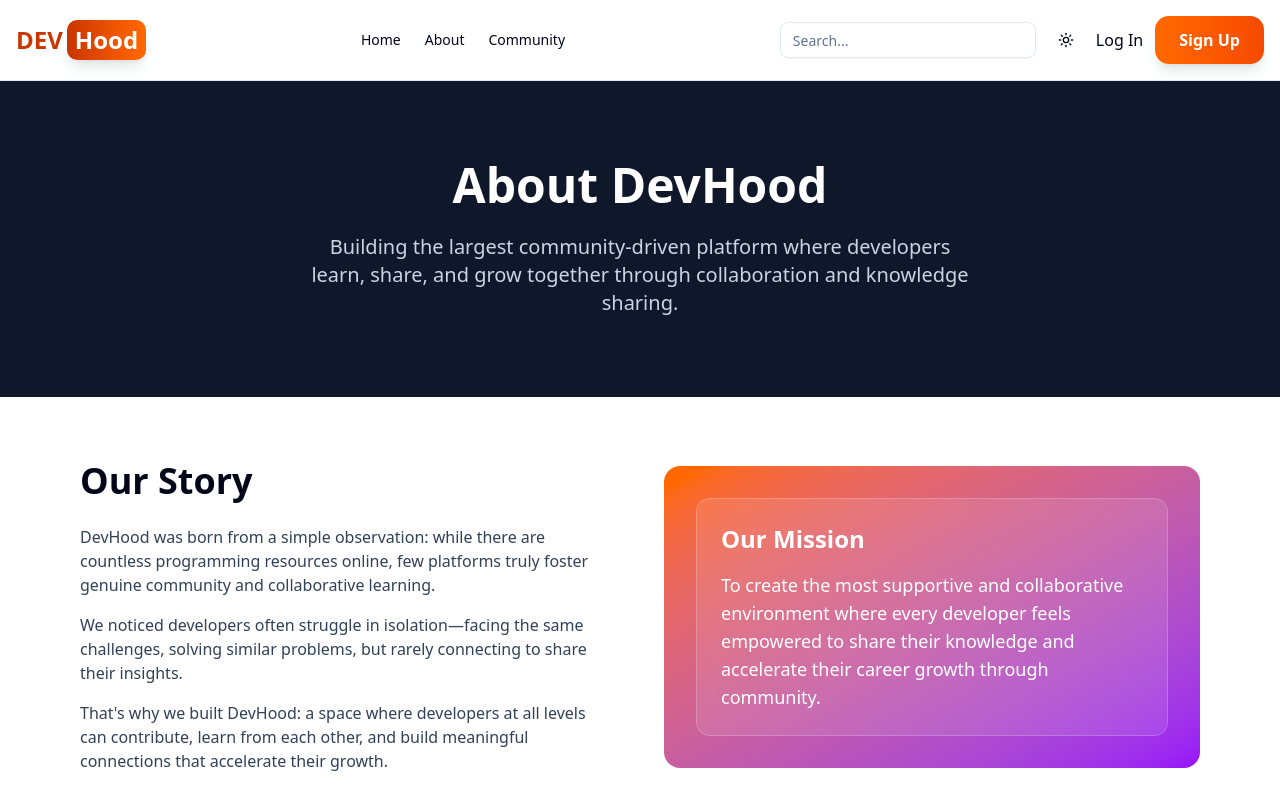
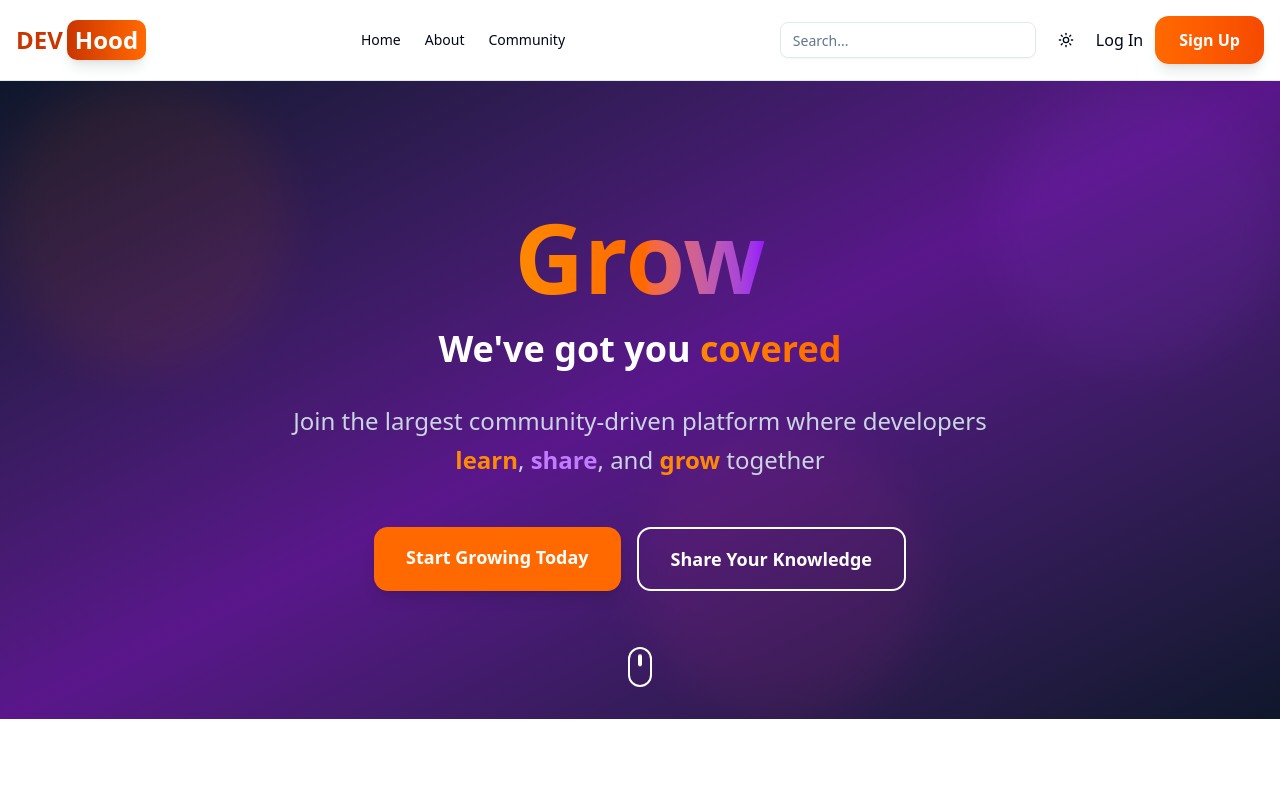
Before and after one commit to chlazie/dev-blog, a Next.js app: page /about in a window 1280 px wide. Shown: the top 786 px of the page. Built offline with nearby package versions, Linux system fonts and the light colour scheme; no server answers.

Commit message:
Dev: animated aboutPage

```diff
--- a/src/app/about/page.tsx
+++ b/src/app/about/page.tsx
@@ -10,14 +10,59 @@ export default function AboutPage() {
     <>
       <Header />
       <div className="min-h-screen bg-white dark:bg-slate-900 transition-colors">
-        {/* Header */}
-        <header className="bg-slate-900 dark:bg-slate-800 text-white py-20">
-          <div className="max-w-4xl mx-auto px-4 text-center">
-            <h1 className="text-5xl font-bold mb-6">About DevHood</h1>
-            <p className="text-xl text-slate-300 max-w-2xl mx-auto">
-              Building the largest community-driven platform where developers learn,
-              share, and grow together through collaboration and knowledge sharing.
+        {/* Hero Header - Inspired by the image */}
+        <header className="relative bg-gradient-to-br from-slate-900 via-purple-900 to-slate-900 text-white py-32 overflow-hidden">
+          {/* Background Pattern */}
+          <div className="absolute inset-0 opacity-10">
+            <div className="absolute top-0 left-0 w-72 h-72 bg-orange-500 rounded-full mix-blend-multiply filter blur-xl opacity-70 animate-blob"></div>
+            <div className="absolute top-0 right-0 w-72 h-72 bg-purple-500 rounded-full mix-blend-multiply filter blur-xl opacity-70 animate-blob animation-delay-2000"></div>
+            <div className="absolute bottom-0 left-1/2 w-72 h-72 bg-pink-500 rounded-full mix-blend-multiply filter blur-xl opacity-70 animate-blob animation-delay-4000"></div>
+          </div>
+
+          <div className="relative max-w-6xl mx-auto px-4 text-center">
+            {/* Main Heading with Gradient */}
+            <div className="mb-8">
+              <h1 className="text-6xl md:text-8xl font-black mb-6">
+                <span className="bg-gradient-to-r from-orange-400 via-orange-500 to-purple-600 bg-clip-text text-transparent">
+                  Grow
+                </span>
+              </h1>
+              <div className="text-2xl md:text-4xl font-bold mb-6">
+                <span className="text-white">We've got you</span>
+                <span className="bg-gradient-to-r from-orange-400 to-orange-500 bg-clip-text text-transparent"> covered</span>
+              </div>
+            </div>
+
+            {/* Subtitle */}
+            <p className="text-xl md:text-2xl text-slate-300 max-w-3xl mx-auto leading-relaxed">
+              Join the largest community-driven platform where developers
+              <span className="text-orange-400 font-semibold"> learn</span>,
+              <span className="text-purple-400 font-semibold"> share</span>, and
+              <span className="text-orange-400 font-semibold"> grow</span> together
             </p>
+
+            {/* CTA Buttons */}
+            <div className="flex flex-col sm:flex-row gap-4 justify-center mt-12">
+              <Link
+                href="/join"
+                className="bg-orange-500 text-white px-8 py-4 rounded-xl hover:bg-orange-600 transition font-semibold text-lg shadow-lg hover:shadow-xl transform hover:-translate-y-1"
+              >
+                Start Growing Today
+              </Link>
+              <Link
+                href="/contribute"
+                className="border-2 border-white text-white px-8 py-4 rounded-xl hover:bg-white hover:text-slate-900 transition font-semibold text-lg"
+              >
+                Share Your Knowledge
+              </Link>
+            </div>
+          </div>
+
+          {/* Scroll Indicator */}
+          <div className="absolute bottom-8 left-1/2 transform -translate-x-1/2">
+            <div className="w-6 h-10 border-2 border-white rounded-full flex justify-center">
+              <div className="w-1 h-3 bg-white rounded-full mt-2 animate-bounce"></div>
+            </div>
           </div>
         </header>
 
@@ -141,17 +186,17 @@ export default function AboutPage() {
             <h2 className="text-4xl font-bold text-center mb-12 dark:text-white">Our Community Values</h2>
             <div className="grid md:grid-cols-2 lg:grid-cols-4 gap-6">
               <div className="bg-white dark:bg-slate-800 border dark:border-slate-700 rounded-xl p-6 text-center shadow-sm">
-                <div className="text-4xl mb-3">🫱🏾‍🫲🏻</div>
+                <div className="text-3xl mb-3">🤝</div>
                 <h3 className="font-semibold mb-2 dark:text-white">Collaboration</h3>
                 <p className="text-slate-600 dark:text-slate-400 text-sm">We grow faster when we work together</p>
               </div>
               <div className="bg-white dark:bg-slate-800 border dark:border-slate-700 rounded-xl p-6 text-center shadow-sm">
-                <div className="text-4xl mb-3">💡</div>
+                <div className="text-3xl mb-3">💡</div>
                 <h3 className="font-semibold mb-2 dark:text-white">Knowledge Sharing</h3>
                 <p className="text-slate-600 dark:text-slate-400 text-sm">Your experience can help others overcome challenges</p>
               </div>
               <div className="bg-white dark:bg-slate-800 border dark:border-slate-700 rounded-xl p-6 text-center shadow-sm">
-                <div className="text-4xl mb-3">🙌</div>
+                <div className="text-3xl mb-3">🙌</div>
                 <h3 className="font-semibold mb-2 dark:text-white">Support</h3>
                 <p className="text-slate-600 dark:text-slate-400 text-sm">Everyone deserves help when they're stuck</p>
               </div>
--- a/tailwind.config.ts
+++ b/tailwind.config.ts
@@ -1,3 +1,4 @@
+// tailwind.config.js
 import type { Config } from "tailwindcss"
 import typography from "@tailwindcss/typography"
 
@@ -7,7 +8,26 @@ export default {
     extend: {
       blur: {
         xs: '2px',
-      }
+      },
+      animation: {
+        blob: "blob 7s infinite",
+      },
+      keyframes: {
+        blob: {
+          "0%": {
+            transform: "translate(0px, 0px) scale(1)",
+          },
+          "33%": {
+            transform: "translate(30px, -50px) scale(1.1)",
+          },
+          "66%": {
+            transform: "translate(-20px, 20px) scale(0.9)",
+          },
+          "100%": {
+            transform: "translate(0px, 0px) scale(1)",
+          },
+        },
+      },
     },
   },
   plugins: [typography],
```
